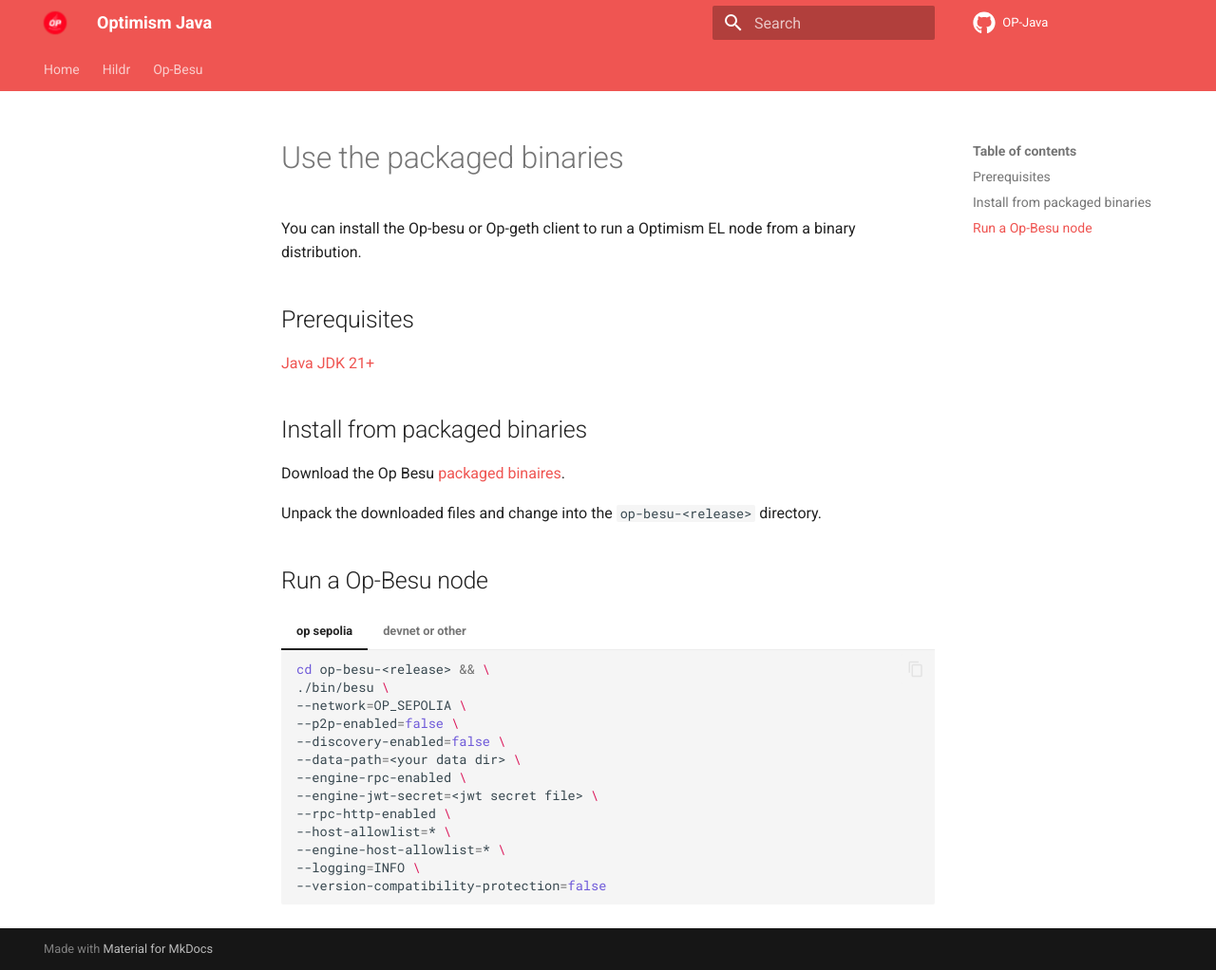
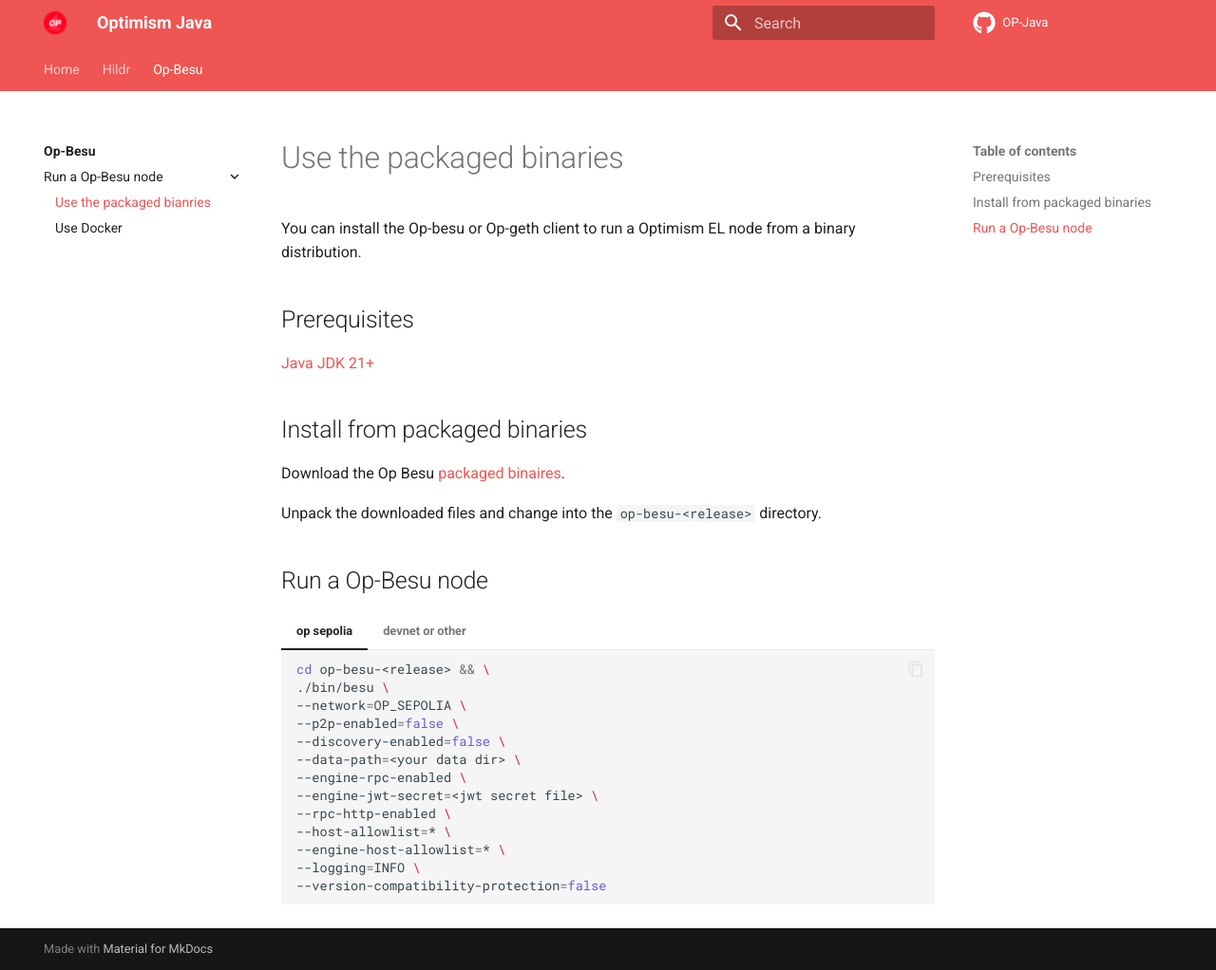
Before and after one commit to optimism-java/optimism-java.github.io, an MkDocs documentation site: the page built from docs/op_besu_repo/use_binaries.md, in a window 1280 px wide and 1022 px high. Shown: the whole window at 95% size. Built offline with MkDocs 1.6.1 and Material for MkDocs 9.7.7, drawn with Linux system fonts in a browser that asks for light colours; some of the changed lines change nothing that is shown.

Commit message:
fix file path

```diff
--- a/mkdocs.yml
+++ b/mkdocs.yml
@@ -30,12 +30,12 @@
 nav:
   - Home: index.md
   - Hildr:
-    - hildr/index.md
+    - hildr_repo/index.md
     - Run a Hildr node:
-      - Use the jar: hildr-repo/use_jar.md
-      - Use docker: hildr-repo/use_docker.md
+      - Use the jar: hildr_repo/use_jar.md
+      - Use docker: hildr_repo/use_docker.md
   - Op-Besu:
-    - op-besu-repo/index.md
+    - op_besu_repo/index.md
     - Run a Op-Besu node:
-      - Use the packaged bianries: op-besu-repo/use_binaries.md
-      - Use Docker: op-besu-repo/use_docker.md
+      - Use the packaged bianries: op_besu_repo/use_binaries.md
+      - Use Docker: op_besu_repo/use_docker.md
```
